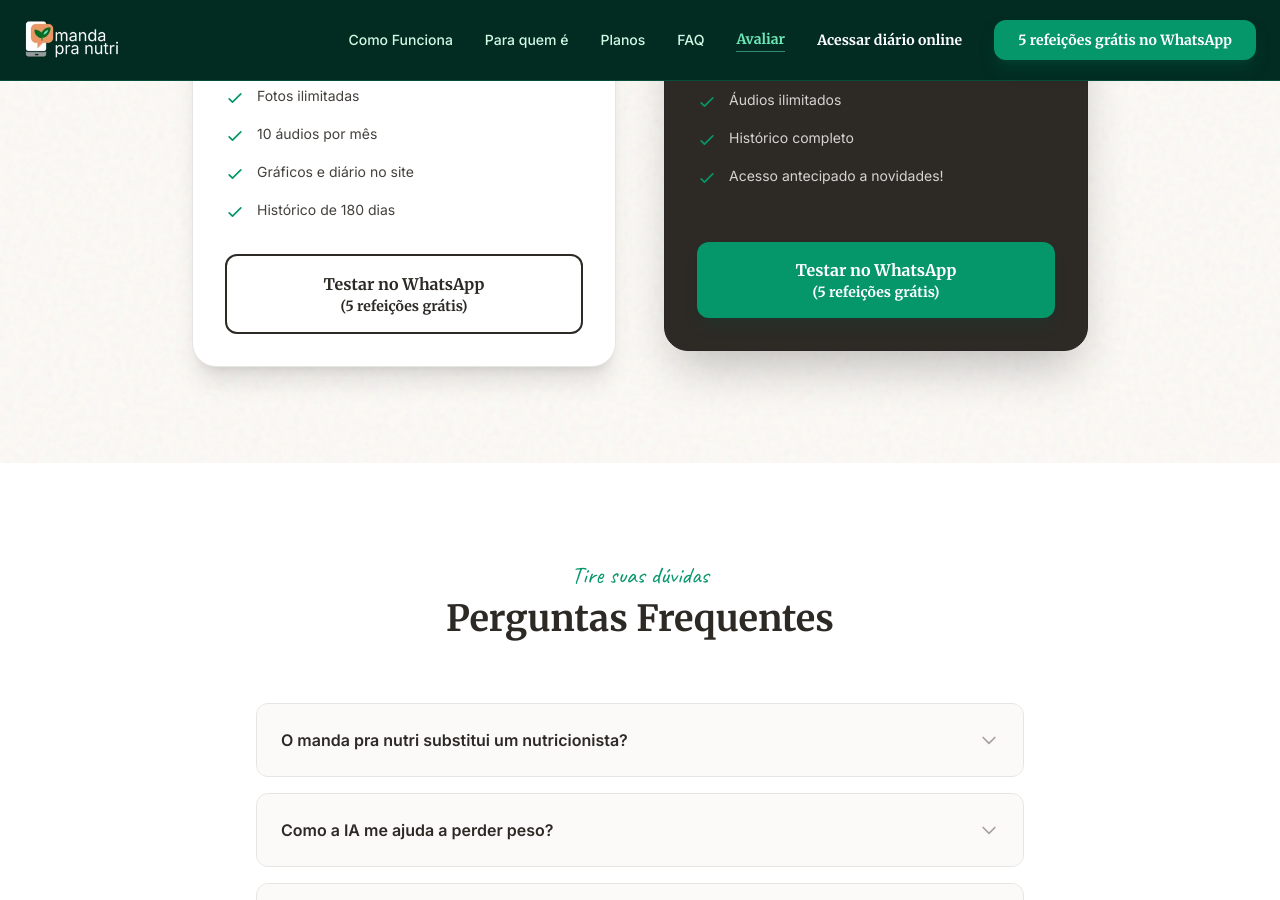
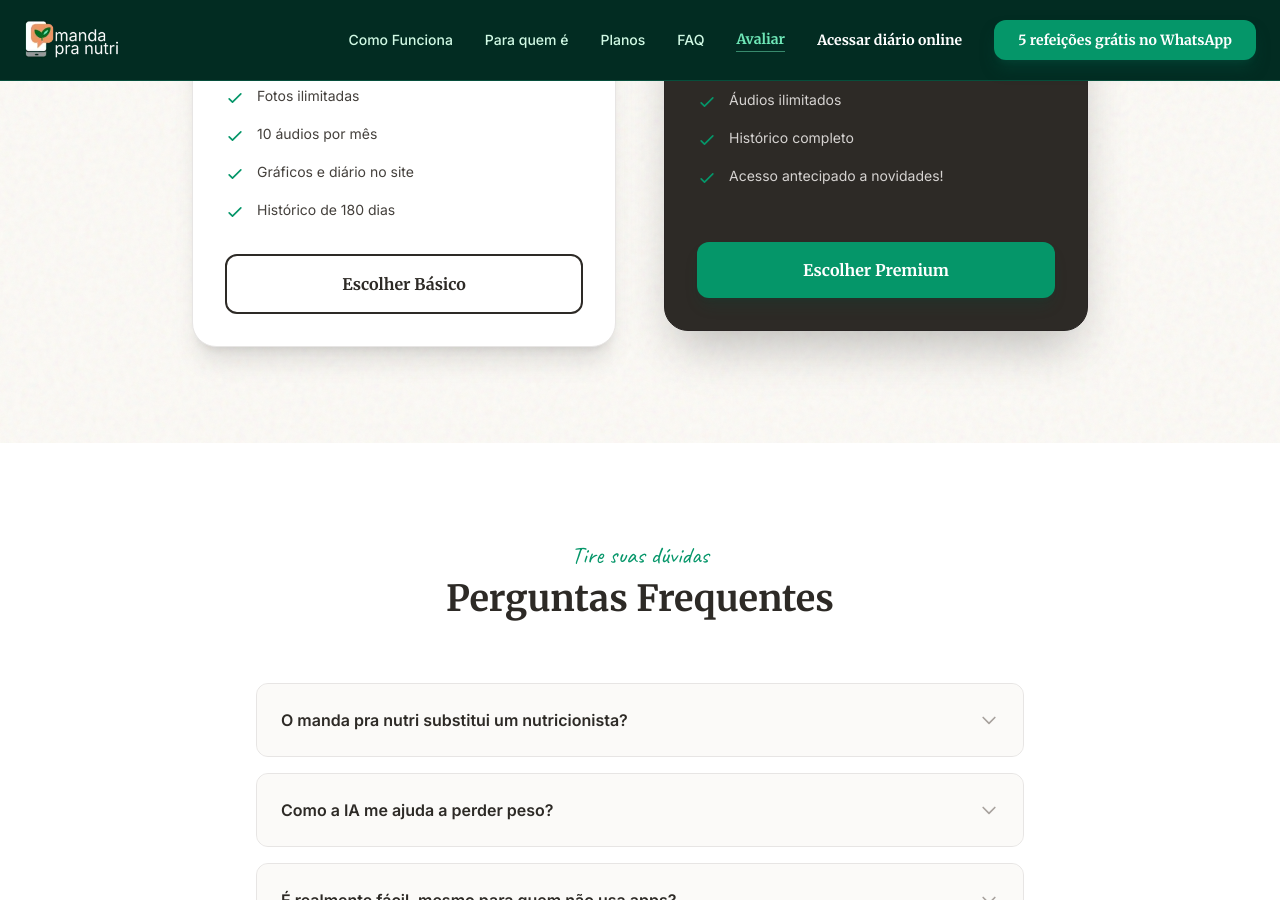
Before and after one commit to brulabs-dev/mpnsite, a Jekyll site: the page built from docs/index.html, in a window 1280 px wide and 900 px high, scrolled down 4278 px. Built offline with Jekyll 4.4.1, drawn with Linux system fonts in a browser that asks for light colours; nearby versions of some CDN libraries; a script that is not in the unit is left out.

Commit message:
Update WhatsApp links to new plan selection page

```diff
--- a/docs/index.html
+++ b/docs/index.html
@@ -459,9 +459,8 @@ is_home: true
                     </li>
                 </ul>
 
-                <a href="https://wa.me/5548936181623?text=Quero%20testar%20o%20Manda%20pra%20Nutri!" class="w-full inline-flex flex-col items-center justify-center px-6 py-4 rounded-xl border-2 border-ink text-ink font-serif font-bold hover:bg-stone-50 transition-colors">
-                    <span class="text-base">Testar no WhatsApp</span>
-                    <span class="text-sm">(5 refeições grátis)</span>
+                <a href="https://app.mandapranutri.com.br/planos/comecar" class="w-full inline-flex flex-col items-center justify-center px-6 py-4 rounded-xl border-2 border-ink text-ink font-serif font-bold hover:bg-stone-50 transition-colors">
+                    <span class="text-base">Escolher Básico</span>
                 </a>
             </div>
 
@@ -510,9 +509,8 @@ is_home: true
                     </li>
                 </ul>
 
-                <a href="https://wa.me/5548936181623?text=Quero%20testar%20o%20Manda%20pra%20Nutri!" class="w-full inline-flex flex-col items-center justify-center px-6 py-4 rounded-xl bg-accent text-white font-serif font-bold hover:bg-emerald-600 transition-colors shadow-lg shadow-emerald-900/20">
-                    <span class="text-base">Testar no WhatsApp</span>
-                    <span class="text-sm">(5 refeições grátis)</span>
+                <a href="https://app.mandapranutri.com.br/planos/comecar" class="w-full inline-flex flex-col items-center justify-center px-6 py-4 rounded-xl bg-accent text-white font-serif font-bold hover:bg-emerald-600 transition-colors shadow-lg shadow-emerald-900/20">
+                    <span class="text-base">Escolher Premium</span>
                 </a>
             </div>
         </div>
```
